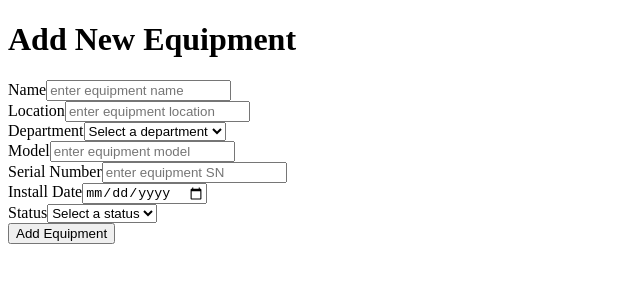
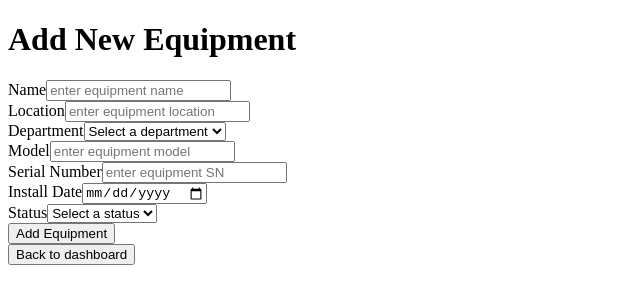
Before and after one commit to 19tylermalone94/cmms, a Next.js app: page /equipment in a window 1280 px wide. Shown: the top 304 px of the page, without its empty margins (0-640 px from the left). Built offline with nearby package versions, Linux system fonts and the light colour scheme.

Commit message:
add link on equipment page to home route

```diff
--- a/src/app/equipment/page.tsx
+++ b/src/app/equipment/page.tsx
@@ -1,10 +1,20 @@
+import Link from "next/link";
 import EquipmentForm from "../components/EquipmentForm";
 
 export default function Equipment() {
   return (
     <div>
-      <h1>Add New Equipment</h1>
-      <EquipmentForm></EquipmentForm>
+      <div>
+        <h1>Add New Equipment</h1>
+        <EquipmentForm></EquipmentForm>
+      </div>
+      <div>
+      <Link href="/">
+        <button className="px-6 py-3 text-white bg-blue-500 rounded-lg hover:bg-blue-600">
+          Back to dashboard
+        </button>
+      </Link>
+      </div>
     </div>
   );
 }
--- a/src/app/page.tsx
+++ b/src/app/page.tsx
@@ -3,8 +3,7 @@ import Link from "next/link";
 export default function Home() {
   return (
     <div className="flex flex-col items-center justify-center min-h-screen bg-gray-100">
-      <h1 className="text-4xl font-bold mb-6">CMMS</h1>
-
+      <h1 className="text-4xl font-bold mb-6">Dashboard</h1>
       <Link href="/equipment">
         <button className="px-6 py-3 text-white bg-blue-500 rounded-lg hover:bg-blue-600">
           Add new equipment
```
